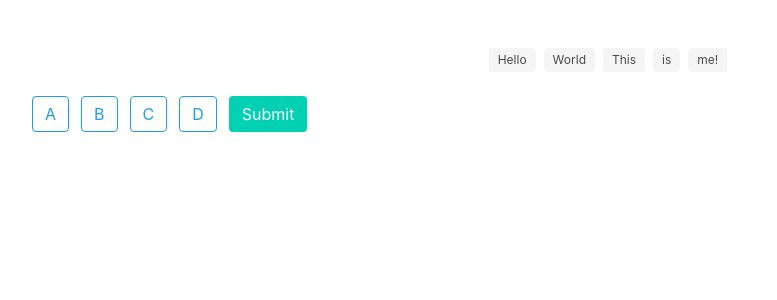
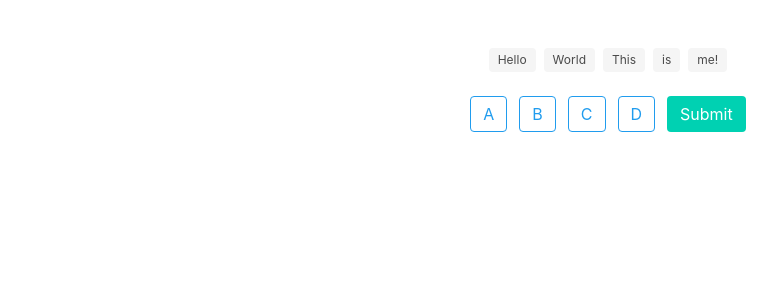
Before and after one commit to ksdme/qwise, a React (Create React App) app: page / in a window 1280 px wide. Shown: the top 300 px of the page, without its empty margins (32-809 px from the left). Built offline with nearby package versions, Linux system fonts and the light colour scheme.

Commit message:
OptionPanel.js: Center contents of OptionPanel

```diff
--- a/src/components/Options/OptionPanel.js
+++ b/src/components/Options/OptionPanel.js
@@ -7,7 +7,7 @@ export class OptionPanel extends React.Component {
 
   render() {
     return (
-      <div className="field is-grouped">
+      <div className="field is-grouped is-grouped-centered">
         <OptionButton>A</OptionButton>
         <OptionButton>B</OptionButton>
         <OptionButton>C</OptionButton>
```
